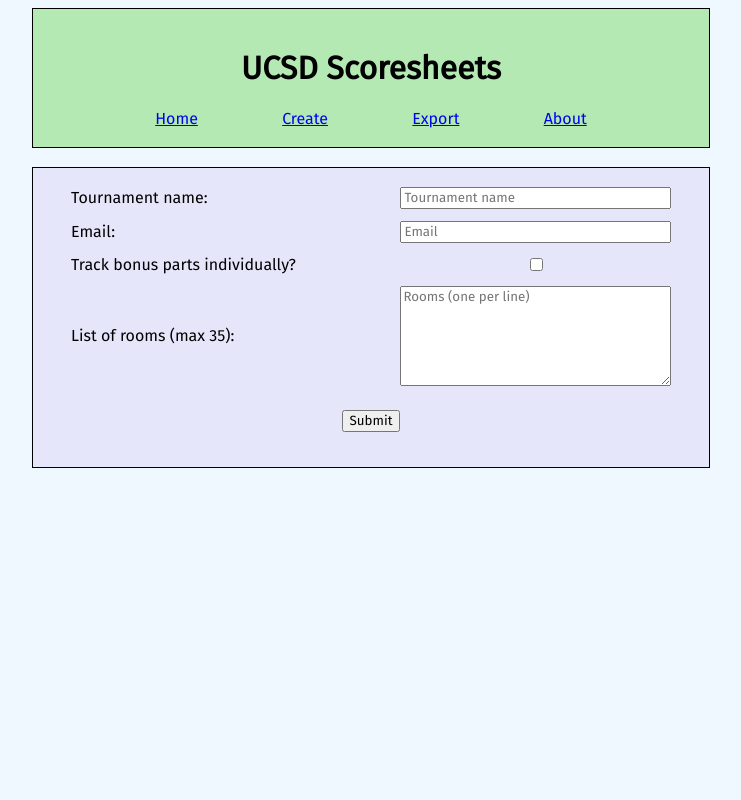
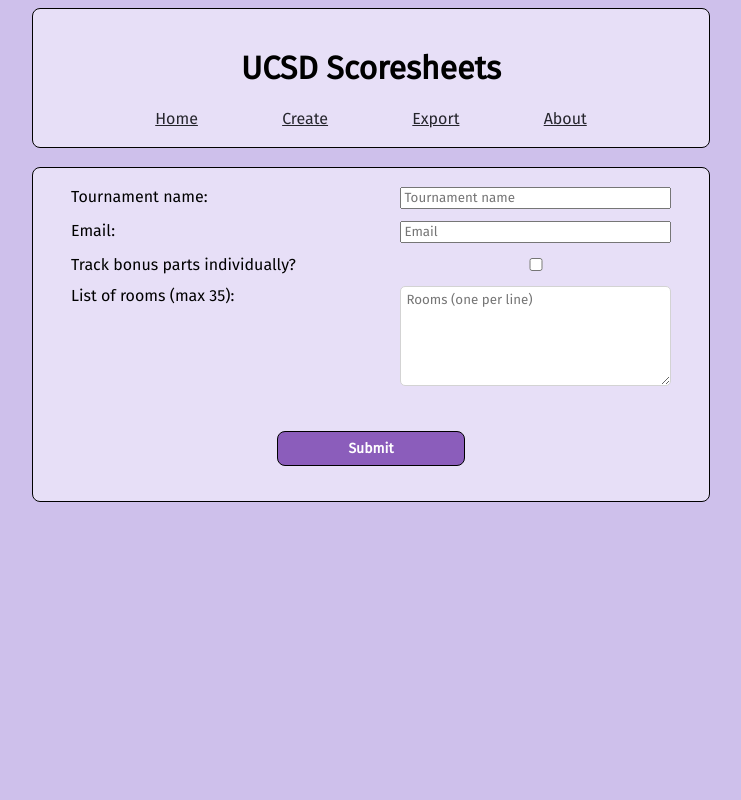
Before and after one commit to alistairgray42/ucsd-scoresheets, a Flask app: page /create in a window 1280 px wide. Shown: the whole page, without its empty margins (269-1010 px from the left). Run offline with Flask 2, Linux system fonts and the light colour scheme.

Commit message:
messing with design

```diff
--- a/static/style.css
+++ b/static/style.css
@@ -13,8 +13,36 @@
 }
 
 
+a {
+	color: #25252c;
+	text-decoration: underline;
+}
+
+a:hover {
+	color: #ec5d57;
+}
+
+#submit {
+	margin-top: 1.5em;
+
+	background-color: #8b5dbb;
+	color: white;
+	padding: 0.6em 5em;
+	border: 1px solid black;
+	border-radius: 8px;
+
+	font-weight: 900;
+	font-size: 14px;
+
+}
+
+#submit:hover {
+	background-color: #ec5d57;
+}
+
+
 body {
-	background-color: aliceblue;
+	background-color: #cec0eb;
 }
 
 li {
@@ -28,8 +56,9 @@ li {
 	margin-bottom: 1.5%;
 	padding: 1.5% 3% 1.5% 3%;
 
-	background-color: rgb(180, 233, 180);
+	background-color: #e7dff7;
 	border: 1px solid black;
+	border-radius: 8px;
 
 	max-width: 600px;
 }
@@ -48,8 +77,10 @@ li {
 
 	padding: 1.5% 3% 1.5% 3%;
 
-	background-color: lavender;
+	background-color: #e7dff7;
+
 	border: 1px solid black;
+	border-radius: 8px;
 }
 
 .form-grid {
@@ -60,17 +91,21 @@ li {
 	padding-bottom: 24px;
 }
 
-.input-prompt {
+.input-prompt :not(#bonus_tracking) {
 	grid-column-start: 1;
 	grid-column-end: 1;
 
-	margin-top: auto;
-	margin-bottom: auto;
+	align-self: center;
 }
 
 #rooms {
 	resize: vertical;
 	min-height: 100px;
+
+	border-radius: 5px;
+	box-shadow: none;
+	border: 1px solid lightgray;
+	padding: 5px;
 }
 
 #rounds_min_max {
@@ -82,3 +117,12 @@ li {
 	display: flex;
 	justify-content: center;
 }
+
+#bonus_tracking {
+	align-self: start;
+}
+
+#title {
+	font-weight: 900;
+	color: black;
+}
--- a/templates/about.html
+++ b/templates/about.html
@@ -2,6 +2,7 @@
 
 <head>
     <link type="text/css" rel="stylesheet" href="/static/style.css">
+    <title>UCSD Scoresheets | About</title>
 </head>
 
 <body>
--- a/templates/convert_form.html
+++ b/templates/convert_form.html
@@ -2,7 +2,7 @@
 
 <head>
 	<meta charset="utf-8">
-	<title>Convert to SQBS</title>
+	<title>UCSD Scoresheets | Convert</title>
 	<script src="https://code.jquery.com/jquery-3.3.1.min.js"></script>
 	<link rel="stylesheet" type="text/css" href="/static/style.css">
 	<script>
--- a/templates/create_form.html
+++ b/templates/create_form.html
@@ -2,7 +2,7 @@
 
 <head>
 	<meta charset="utf-8">
-	<title>Create an Aggregate Scoresheet</title>
+	<title>UCSD Scoresheets | Create</title>
 	<script src="https://code.jquery.com/jquery-3.3.1.min.js"></script>
 	<link rel="stylesheet" type="text/css" href="/static/style.css">
 	<script>
@@ -38,9 +38,7 @@
 				<input type="email" name="email" id="email" placeholder="Email" required vali>
 
 				<label class="input-prompt" for="bonus_tracking">Track bonus parts individually?</label>
-				<div class="centering-div">
-					<input type="checkbox" name="bonus_tracking" id="bonus_tracking">
-				</div>
+				<input type="checkbox" name="bonus_tracking" id="bonus_tracking">
 
 				<label class="input-prompt" for="rooms">List of rooms (max 35):</label>
 				<textarea name="rooms" id="rooms" placeholder="Rooms (one per line)" required></textarea>
--- a/templates/header.html
+++ b/templates/header.html
@@ -1,5 +1,5 @@
 <div id="page-header">
-    <div class="header-row">
+    <div class="header-row" id="title">
         <h1>UCSD Scoresheets</h1>
     </div>
     <div class="header-row">
--- a/templates/info.html
+++ b/templates/info.html
@@ -2,6 +2,7 @@
 
 <head>
     <link type="text/css" rel="stylesheet" href="/static/style.css">
+    <title>UCSD Scoresheets</title>
 </head>
 
 <body>
@@ -10,7 +11,7 @@
         <p>
             UCSD Scoresheets are a quizbowl scorekeeping system based on Google Sheets.
             This site can be used to <a href="/create">create UCSD Scoresheets</a> and
-            <a href="/convert"> convert them to the SQBS file format. </a>
+            <a href="/convert"> convert them to the SQBS file format</a>.
         </p>
     </div>
 </body>
```
